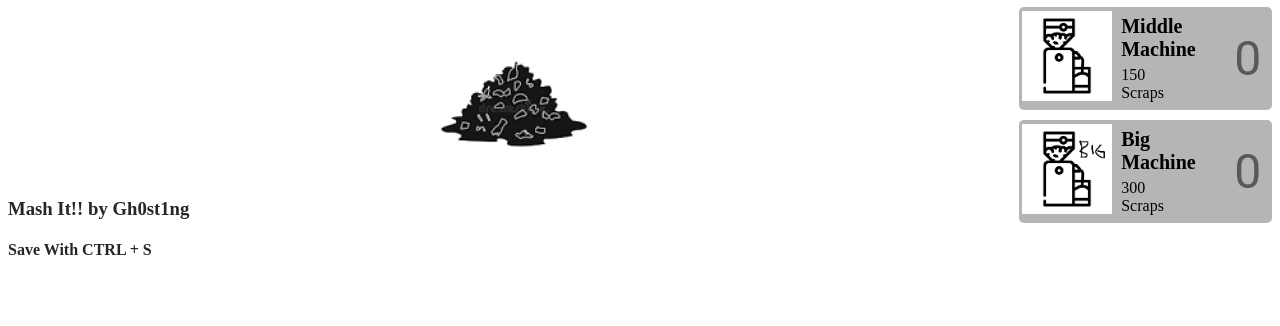
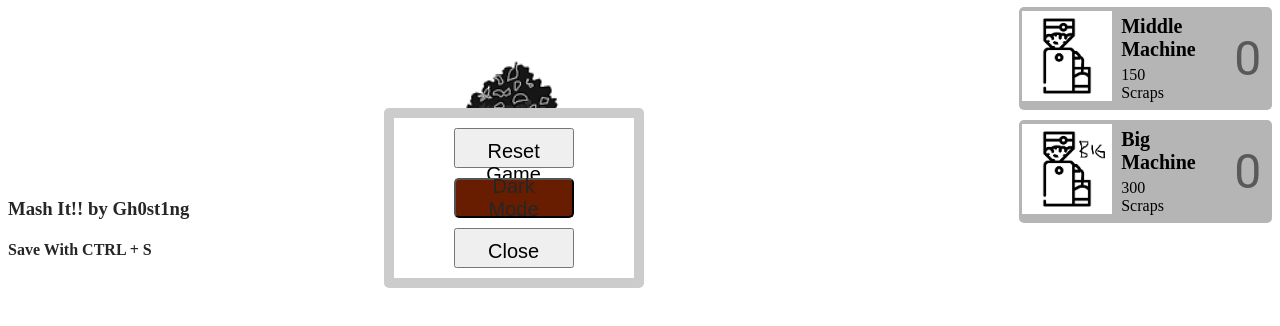
Before and after one commit to gh0st1ng74/Mash_It, a plain HTML site: page index.html in a window 1280 px wide. Shown: the part 132-458 px from the top of the page. Drawn offline with Linux system fonts and the light colour scheme.

Commit message:
Update style.css

```diff
--- a/style.css
+++ b/style.css
@@ -21,6 +21,7 @@
 
 body{
     background: var(--background);
+    min-height: 100vh;
 }
 
 .sectionLeft{
@@ -107,13 +108,13 @@ body{
 
 .changeTheme{
     cursor: pointer;
-    width: 150px;
-    height: 50px;
-    background: rgb(196, 56, 13);
+    width: 50%;
+    height: 25%;
+    background: rgb(104, 29, 0);
     color: var(--ecriture);
     display: flex;
     justify-content: center;
-    font-size: 22px;
+    font-size: 18px;
     border-radius: 5px;
 }
 
@@ -134,57 +135,45 @@ body{
     }
 }
 
+/* Le menu */
 .menuBackground {
-    position: fixed;
+    position: relative;
     top: 0;
     left: 0;
     width: 100%;
     height: 100%;
-    background-color: rgba(0, 0, 0, 0.7);
     display: none;
+    display: flex;
+    align-items: center;
+    justify-content: center;
 }
-
 .menu {
     position: absolute;
     top: 50%;
-    left: 40.3%;
+    left: 50%;
     transform: translate(-50%, -50%);
-    width: 200px;
-    height: 200px;
+    width: 30vh;
+    height: 20vh;
     background-color: var(--background);
     display: flex;
     flex-direction: column;
     align-items: center;
     justify-content: center;
+    text-align: center;
     border: 10px solid #ccc; /* Ajoute une bordure de 10px autour du carré */
+    border-radius: 5px;
 }
-
-.menu button {
-    margin: 10px;
-    padding: 20px; /* Ajuste la taille du padding pour agrandir les boutons */
-    font-size: 18px; /* Ajuste la taille de la police pour les boutons */
-    color: var(--ecriture);
-    background-color: var(--background);
+.menu button{
+    margin: 5px;
+    width: 50%;
+    height: 25%;
+    padding: 10px; /* Ajuste la taille du padding pour agrandir les boutons */
+    font-size: 20px; /* Ajuste la taille de la police pour les boutons */
 }
-
-/* Media query pour les appareils mobiles */
-@media (max-width: 768px) {
-    .sectionLeft {
-        float: none;
-        width: 100%;
-    }
-
-    .sectionRight {
-        float: none;
-        width: 100%;
-    }
-
-    .menu {
-        width: 80%; /* Ajuste la taille du menu carré sur les appareils mobiles */
-    }
+.menuButtonReturn {
+    margin: 5px;
+    width: 50%;
+    height: 25%;
+    padding: 10px; /* Ajuste la taille du padding pour agrandir les boutons */
+    font-size: 20px; /* Ajuste la taille de la police pour les boutons */
 }
-
-#openMenuButton{
-    border-radius: 3px;
-    box-shadow: 0px 2px 4px rgba(0, 0, 0, 0.4);
-}
```
